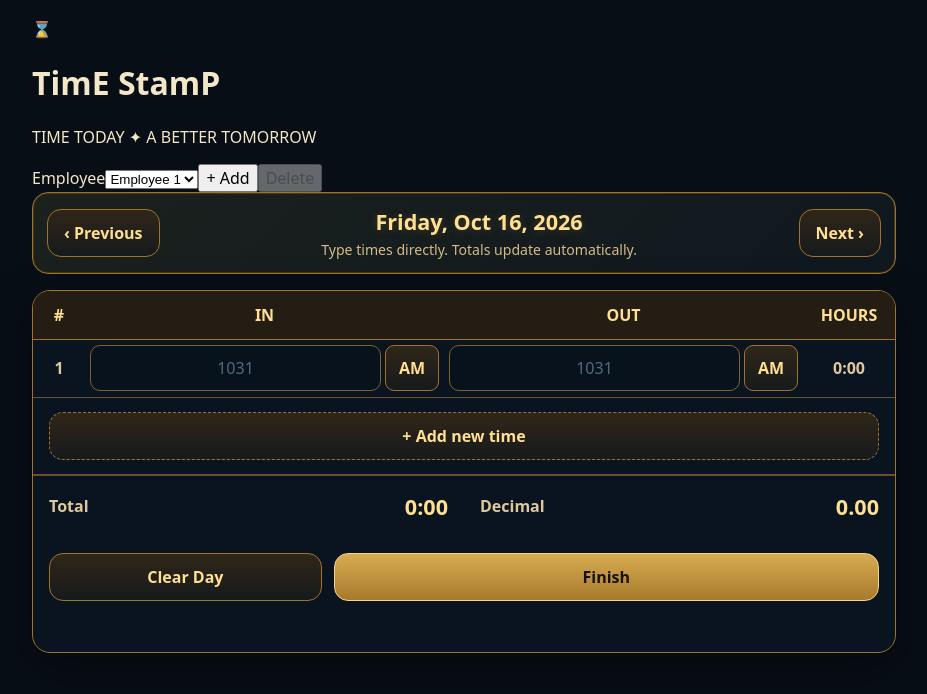
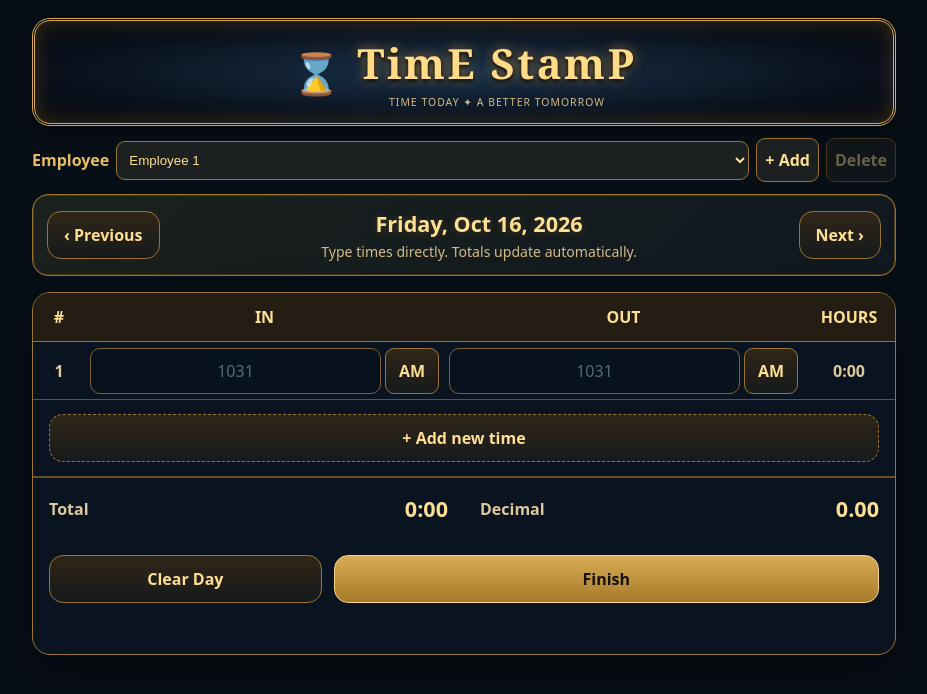
Before and after one commit to FiREDragoN35769/TimeStamp, a website: page www/index.html in a window 1280 px wide. Shown: the whole page, without its empty margins (176-1103 px from the left). Drawn offline with Linux system fonts and the light colour scheme.

Commit message:
Style TimeStamP gold title bar and employee dropdown

```diff
--- a/www/styles.css
+++ b/www/styles.css
@@ -17,3 +17,15 @@ html,body{background:#070e15;color:#f4e6c8}
 .totals strong,.summary-table strong,.grand-total strong,.money-input>span,.pay-result strong{color:var(--gold-bright)}
 .add-row-wrap,.data-row,.totals,.summary-table>div{border-color:#68512c}
 .summary-day-head,.grand-total,.pay-box{background:#211b15}
+
+
+.brand-header{display:flex;align-items:center;justify-content:center;gap:16px;padding:14px;margin-bottom:12px;border:3px double #d9aa54;border-radius:18px;background:radial-gradient(ellipse at center,#19324a 0%,#0a111c 65%,#08090d 100%);box-shadow:inset 0 0 20px #9c742d55,0 3px 12px #0008;text-align:center}
+.brand-header h1{margin:0;color:#ffda87;font-family:Georgia,serif;font-size:clamp(1.5rem,6vw,2.6rem);letter-spacing:.06em;text-shadow:0 2px 4px #000,0 0 12px #a67a36}
+.brand-header p{margin:4px 0 0;color:#d5bb88;font-size:.65rem;letter-spacing:.1em}
+.brand-emblem{font-size:2.5rem;color:#f2c56c}
+.employee-bar{display:grid;grid-template-columns:auto minmax(0,1fr) auto auto;align-items:center;gap:7px;margin-bottom:12px}
+.employee-bar label{color:#e8bd62;font-weight:700}
+.employee-bar select,.employee-bar button{min-width:0;border:1px solid #9c742d;border-radius:9px;background:#1d2021;color:#ffdf91;padding:10px 8px}
+.employee-bar button{font-weight:750}
+.employee-bar button:disabled{opacity:.4}
+@media(max-width:400px){.employee-bar{grid-template-columns:1fr auto auto}.employee-bar label{grid-column:1/-1}.brand-emblem{font-size:1.8rem}}
```
